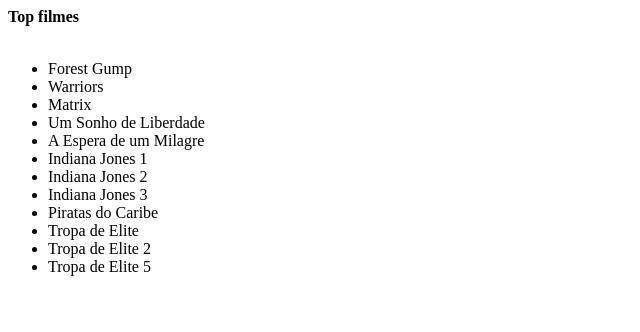
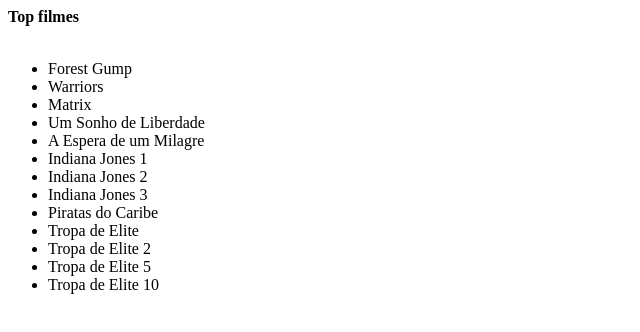
Before and after one commit to jethers/git-test, a plain HTML site: page myhtml.html in a window 1280 px wide. Shown: the whole page, without its empty margins (0-640 px from the left). Drawn offline with Linux system fonts and the light colour scheme.

Commit message:
Adicionando Tropa de Elite 10

```diff
--- a/myhtml.html
+++ b/myhtml.html
@@ -16,5 +16,6 @@
 <li>Tropa de Elite</li>
 <li>Tropa de Elite 2</li>
 <li>Tropa de Elite 5</li>
+<li>Tropa de Elite 10</li>
 </ul>
 </html>
```
